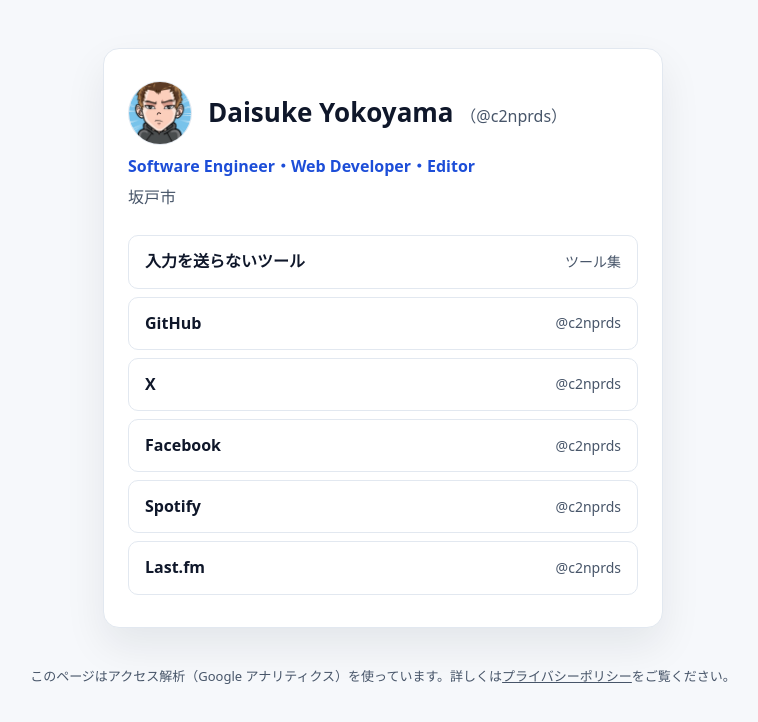
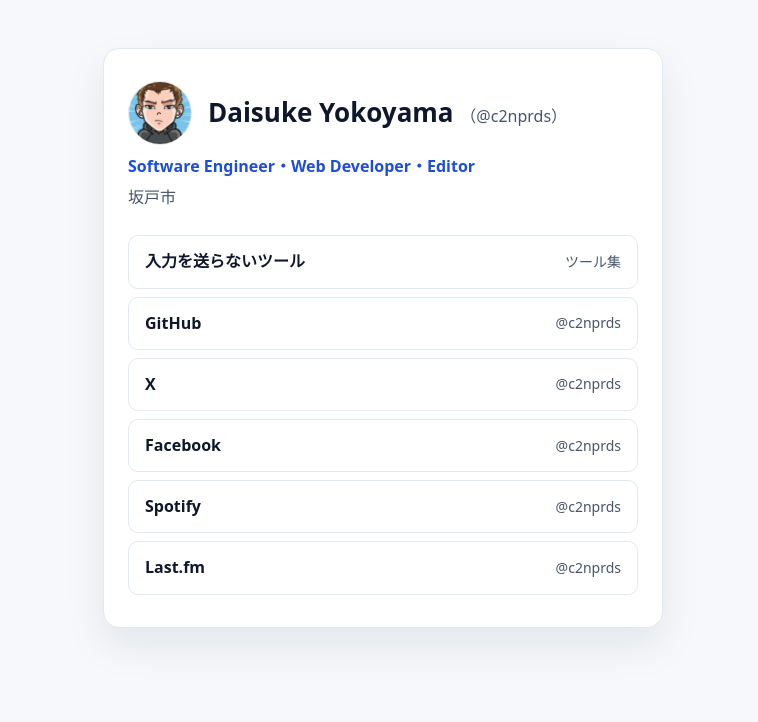
Before and after one commit to c2nprds/c2nprds.github.io, a plain HTML site: page index.html in a window 1280 px wide. Shown: the whole page, without its empty margins (257-1015 px from the left). Drawn offline with Linux system fonts and the light colour scheme.

Commit message:
feat: ページの下のアクセス解析の案内の文を消す

```diff
--- a/index.html
+++ b/index.html
@@ -92,8 +92,6 @@
   a.link:hover { background: var(--c-accent-soft); border-color: var(--c-accent-tint); }
   a.link:focus-visible { outline: 2px solid var(--c-accent); outline-offset: 2px; }
   a.link span { color: var(--c-muted); font-size: 14px; font-weight: 400; white-space: nowrap; }
-  footer { margin-top: 24px; font-size: 13px; color: var(--c-muted); text-align: center; }
-  footer a { color: var(--c-muted); }
 </style>
 </head>
 <body>
@@ -113,8 +111,5 @@
     <li><a class="link" href="http://www.lastfm.com/user/c2nprds">Last.fm <span>@c2nprds</span></a></li>
   </ul>
 </main>
-<footer>
-  <p>このページはアクセス解析（Google アナリティクス）を使っています。詳しくは<a href="https://c2nprds.com/tools/privacy/">プライバシーポリシー</a>をご覧ください。</p>
-</footer>
 </body>
 </html>
```
